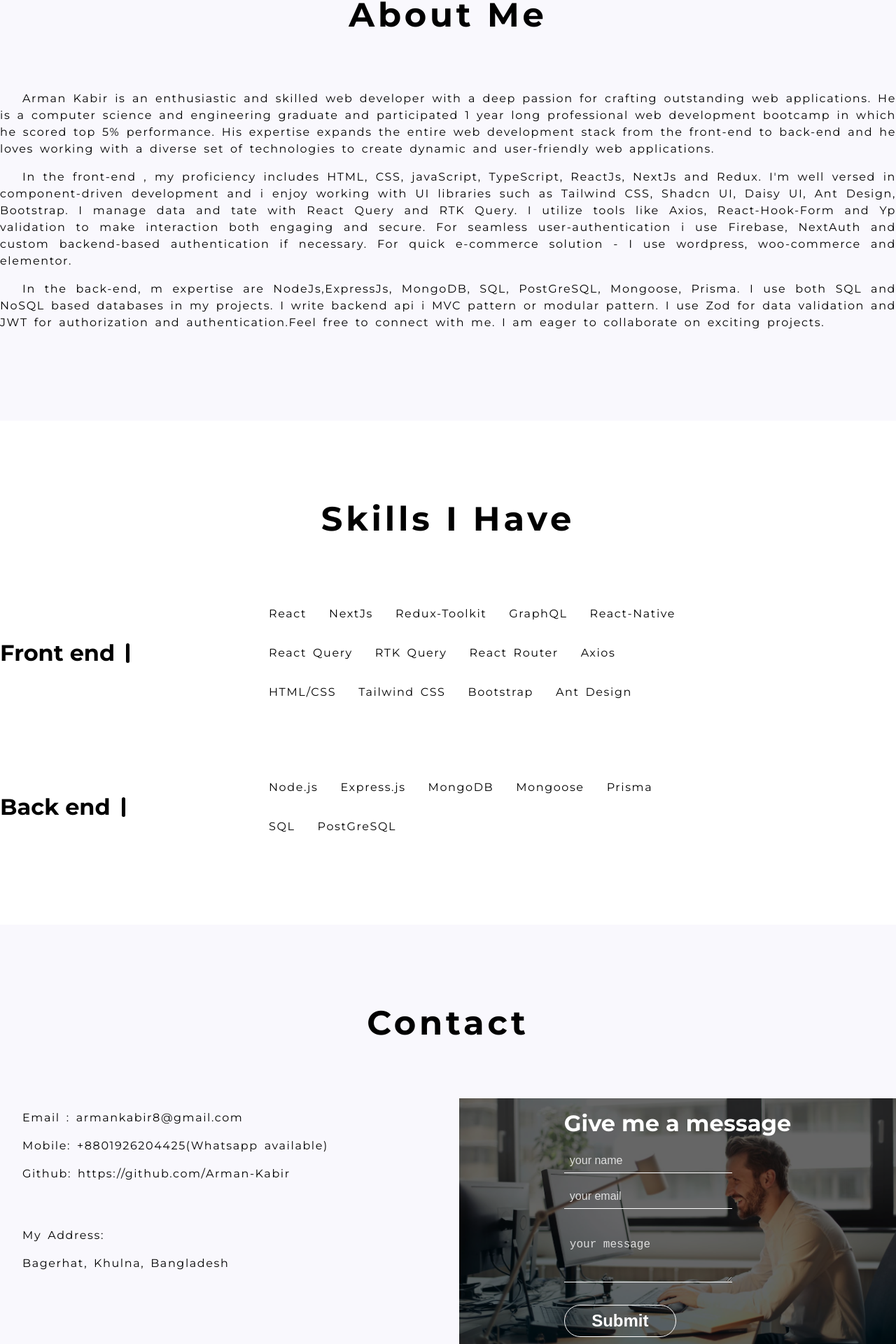
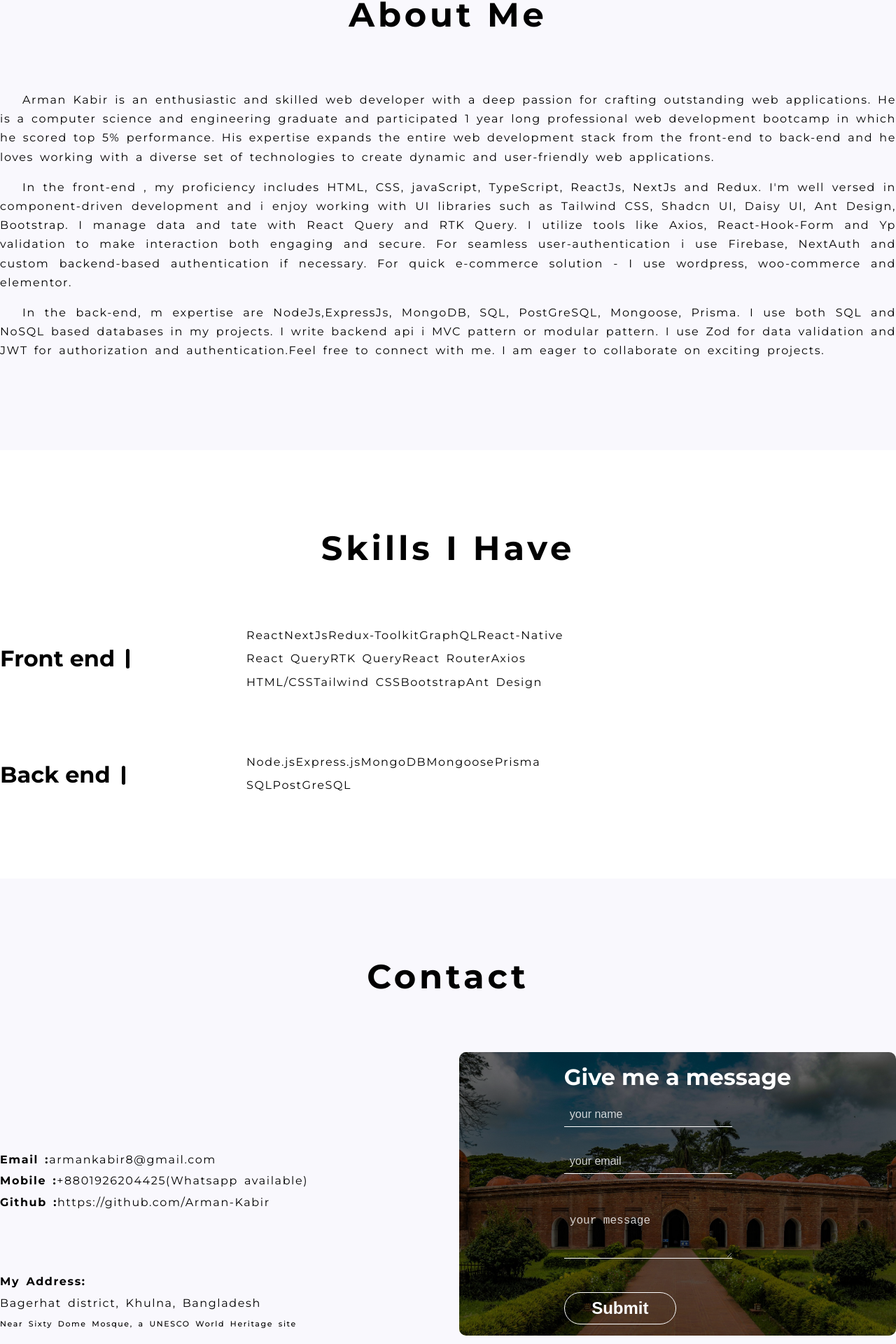
Before and after one commit to Arman-Kabir/portfolio, a React (Vite) app: page / in a window 1280 px wide. Shown: the part 955-2875 px from the top of the page at 70% size. Built offline with nearby package versions, Linux system fonts and the light colour scheme.

Commit message:
base styles modified

```diff
--- a/src/components/About/About.tsx
+++ b/src/components/About/About.tsx
@@ -10,12 +10,12 @@ const About = () => {
             <SectionHeader title={'About Me'} />
 
             <div className='container about_container'>
-                <p>Arman Kabir is an enthusiastic and skilled web developer with a deep passion for crafting outstanding web applications. He is a computer science and engineering graduate and participated 1 year long professional web development bootcamp in which he scored top 5%
+                <p className='para'>Arman Kabir is an enthusiastic and skilled web developer with a deep passion for crafting outstanding web applications. He is a computer science and engineering graduate and participated 1 year long professional web development bootcamp in which he scored top 5%
                     performance. His expertise expands the entire web development stack from the front-end to back-end and he loves working with a diverse set of technologies to create dynamic and user-friendly web applications.
                 </p>
 
 
-                <p>In the front-end , my proficiency includes HTML, CSS, javaScript, TypeScript, ReactJs, NextJs and Redux. I'm well versed in component-driven development and i enjoy working with UI
+                <p className='para'>In the front-end , my proficiency includes HTML, CSS, javaScript, TypeScript, ReactJs, NextJs and Redux. I'm well versed in component-driven development and i enjoy working with UI
                     libraries such as Tailwind CSS, Shadcn UI, Daisy UI, Ant Design, Bootstrap. I manage data and
                     tate with React Query and RTK Query. I utilize tools like Axios, React-Hook-Form and Yp
                     validation to make interaction both engaging and secure. For seamless user-authentication i
@@ -23,7 +23,7 @@ const About = () => {
                     e-commerce solution - I use wordpress, woo-commerce and elementor.
                 </p>
 
-                <p>In the back-end, m expertise are NodeJs,ExpressJs, MongoDB, SQL, PostGreSQL, Mongoose,
+                <p className='para'>In the back-end, m expertise are NodeJs,ExpressJs, MongoDB, SQL, PostGreSQL, Mongoose,
                     Prisma. I use both SQL and NoSQL based databases in my projects. I write backend api i MVC
                     pattern or modular pattern. I use Zod for data validation and JWT for authorization and
                     authentication.Feel free to connect with me. I am eager to collaborate on exciting projects.
--- a/src/components/Contact/Contact.css
+++ b/src/components/Contact/Contact.css
@@ -5,18 +5,21 @@
 .address_container {
   display: flex;
   flex-direction: column;
-  gap: 2rem;
+  gap: 5rem;
   flex: 1;
+  justify-content: flex-end;
 }
+
 .form_container {
   flex: 1;
-  background: url(../../assets//images/office.jpg) center/cover;
+  background: url(../../assets//images/mosque.jpg) center/cover;
 
   display: flex;
   width: 100%;
   align-items: center;
   justify-content: center;
   position: relative;
+  border-radius: 10px;
 }
 .form_container::after {
   content: "";
@@ -26,6 +29,7 @@
   width: 100%;
   height: 100%;
   background-color: rgba(0, 0, 0, 0.6);
+  border-radius: 10px;
 }
 form {
   display: flex;
@@ -34,13 +38,10 @@ form {
   z-index: 999;
 }
 
-label {
-  margin-bottom: 1rem;
-}
 input,
 textarea {
   font-size: 1rem;
-  margin-bottom: 1rem;
+  margin-bottom: 2rem;
   border: none;
   border-bottom: 1px solid #fff;
   width: 15rem;
--- a/src/components/Contact/Contact.tsx
+++ b/src/components/Contact/Contact.tsx
@@ -25,14 +25,20 @@ const Contact = () => {
 
                 <div className='address_container'>
                     <div>
-                        <p>Email  : armankabir8@gmail.com</p>
-                        <p>Mobile: +8801926204425(Whatsapp available)</p>
-                        <p>Github: https://github.com/Arman-Kabir </p>
+                        <p><span className='boldP'>Email :</span>
+                            <span className=''>armankabir8@gmail.com</span></p>
+
+                        <p> <span className='boldP'>Mobile :</span>
+                            <span className=''>+8801926204425(Whatsapp available)</span></p>
+
+                        <p><span className='boldP'>Github :</span>
+                            <span className=''>https://github.com/Arman-Kabir</span> </p>
                     </div>
 
                     <div>
-                        <p>My Address:</p>
-                        <p>Bagerhat, Khulna, Bangladesh</p>
+                        <p className='boldP'>My Address:</p>
+                        <p>Bagerhat district, Khulna, Bangladesh</p>
+                        <p className='smallP'>Near Sixty Dome Mosque, a UNESCO World Heritage site </p>
                     </div>
                 </div>
 
--- a/src/index.css
+++ b/src/index.css
@@ -73,10 +73,20 @@ p {
   font-weight: 400;
   letter-spacing: 0.1rem;
   word-spacing: 0.2rem;
+  margin: .2rem 0;
+  line-height: 1.7rem;
+  text-align: justify;
+}
+.para{
+  text-indent: 2rem;
   margin: 1rem 0;
-  line-height: 1.5rem;
-  text-align: justify;
-  text-indent: 2rem;
+}
+.boldP{
+  font-weight: 700;
+}
+.smallP{
+  font-size: 11px;
+  font-weight: 500;
 }
 
 hr {
```
Also changed, not shown: src/assets/images/mosque.jpg (added).
